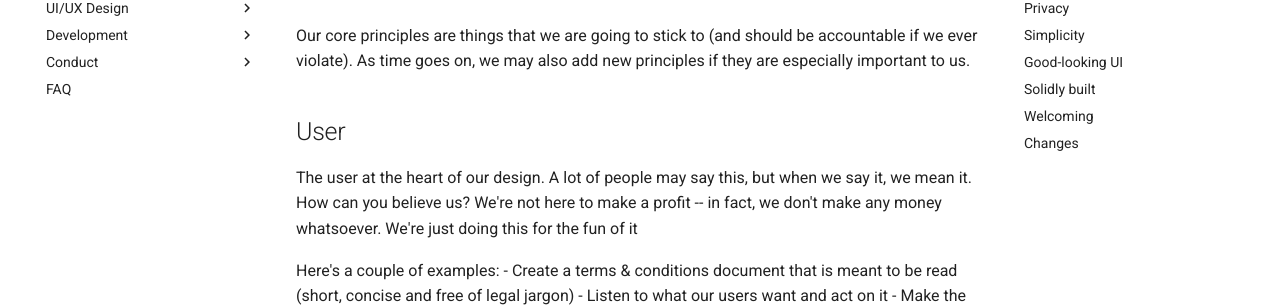
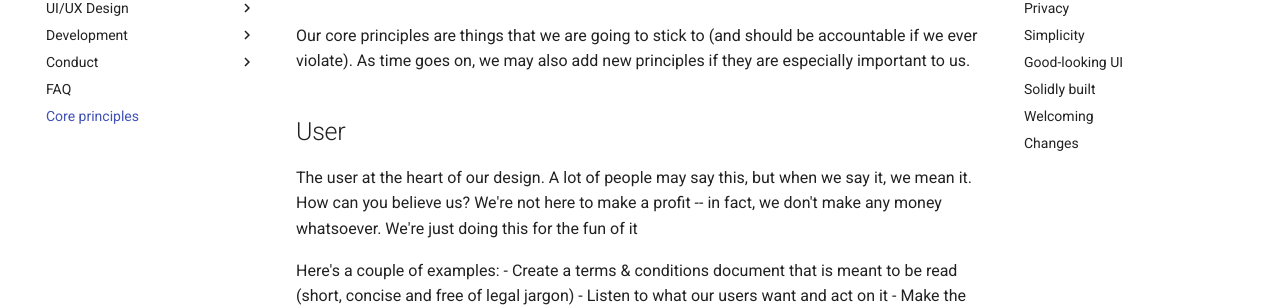
Before and after one commit to Project-Books/project-books.github.io, an MkDocs documentation site: the page built from docs/core-principles.md, in a window 1280 px wide. Shown: the part 157-464 px from the top of the page. Built offline with MkDocs 1.6.1 and Material for MkDocs 9.7.7, drawn with Linux system fonts in a browser that asks for light colours.

Commit message:
Add link to principles page

```diff
--- a/mkdocs.yml
+++ b/mkdocs.yml
@@ -26,6 +26,7 @@ nav:
           - Code of Conduct: code-of-conduct.md
           - Code of conduct resolutions: code-of-conduct-resolutions.md
   - FAQ: faq.md
+  - Core principles: core-principles.md
 theme:
         name: material
         palette:
```
